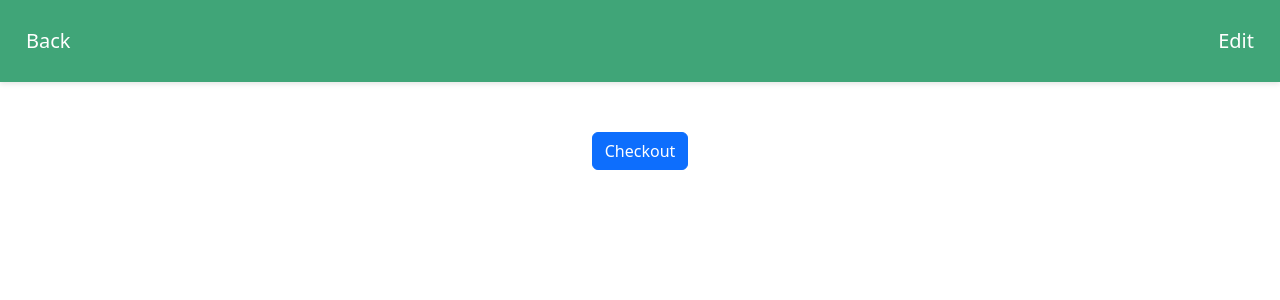
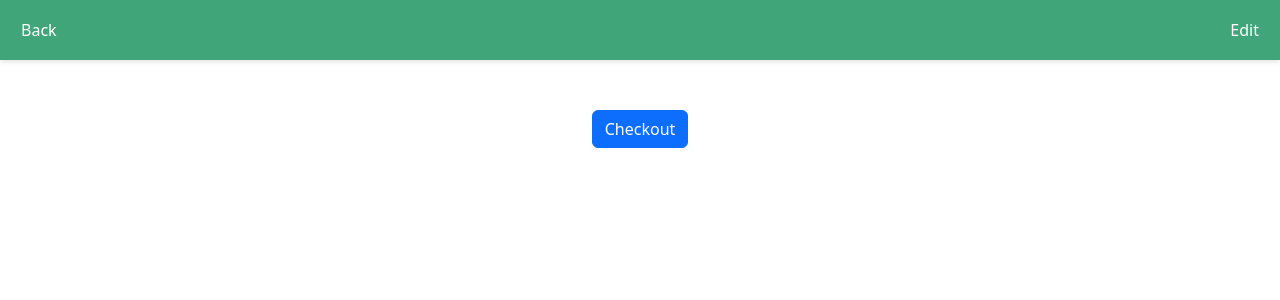
Before and after one commit to Zenaiko/Capstone, a PHP site: page /user_page/cart.php in a window 1280 px wide. Shown: the top 300 px of the page. Run offline with PHP 8.4, Linux system fonts and the light colour scheme; the visitor is signed in with stand-in values (Sample User, id 1); data that the repository does not hold is empty; some libraries are stand-ins or nearby versions.

Commit message:
Update cart.css

```diff
--- a/css/cart.css
+++ b/css/cart.css
@@ -1,3 +1,22 @@
+#navbar {
+    display: flex;
+    justify-content: space-between;
+    align-items: center;
+    padding: 10px 15px; /* Reduced padding */
+    background-color: #40A578; /* Background color */
+    color: white; /* Text color */
+    box-shadow: 0 2px 5px rgba(0, 0, 0, 0.1); /* Shadow effect */
+    height: 60px; /* Set a fixed height */
+}
+
+.navbar-button {
+    background: none;
+    border: none;
+    color: white;
+    font-size: 16px; /* Reduced font size */
+    cursor: pointer;
+}
+
 /* General Styles */
 body {
     font-family: 'Arial', sans-serif;
@@ -116,33 +135,14 @@ body {
     color: #fff;
 }
 
-/* Fixed Size & Lowered Quantity */
 .cart_item_qty {
-    width: 30px; /* Fixed width */
+    width: 40px; /* Fixed width */
     text-align: center;
     font-size: 0.85rem; /* Slightly smaller font */
     font-weight: bold;
     background-color: #fff;
-    line-height: 1; /* Adjust line height */
+    line-height: 12; /* Adjust line height */
     padding-top: 2px; /* Shift number lower */
-}
-
-#navbar {
-    display: flex;
-    justify-content: space-between;
-    align-items: center;
-    padding: 25px 20px;
-    background-color: #40A578; /* Background color */
-    color: white; /* Text color */
-    box-shadow: 0 2px 5px rgba(0, 0, 0, 0.1); /* Shadow effect */
-}
-
-.navbar-button {
-    background: none;
-    border: none;
-    color: white;
-    font-size: 20px;
-    cursor: pointer;
 }
 
 .delete-store {
```
